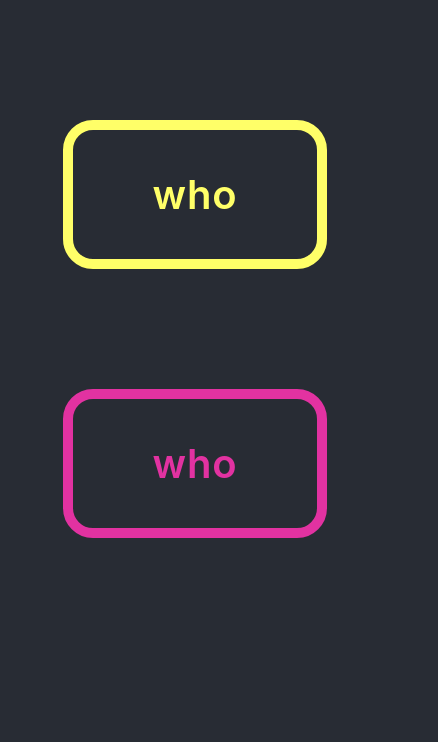
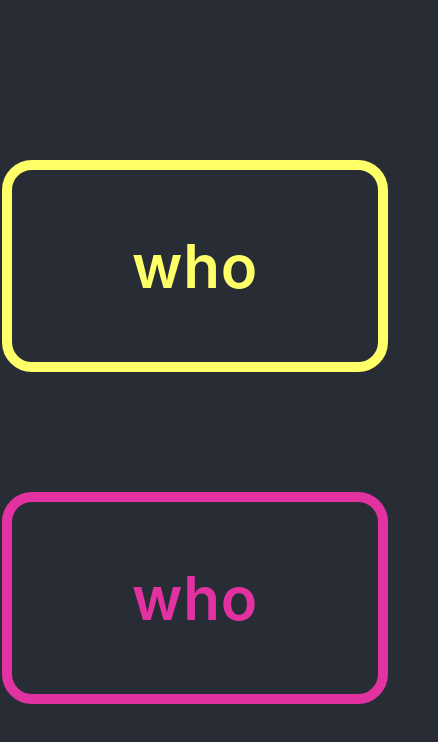
Before and after one commit to zyhou/poll-realtime-graphql, a React (Create React App) app in the folder client/: page / in a window 390 px wide. Shown: the top 742 px of the page, 438 px wide, since content can reach past the window. Built offline with nearby package versions, Linux system fonts and the light colour scheme; the HTML template or start-up script is replaced by a standard one.

Commit message:
Improve mobile design

```diff
--- a/client/src/Poll.css
+++ b/client/src/Poll.css
@@ -4,6 +4,7 @@
     align-items: center;
     justify-content: center;
     margin: 50px;
+    height: 100vh;
 }
 
 label {
@@ -12,7 +13,7 @@ label {
 
 input + div {
     cursor: pointer;
-    font-size: 40px;
+    font-size: 60px;
     font-weight: 600;
     padding: 1em 2em;
     letter-spacing: 0.05rem;
@@ -37,10 +38,12 @@ input[type='radio'] {
 
 .radio-left input:checked + div {
     background-color: #ffff68;
+    border-color: #ffff68;
     color: #282c34;
 }
 
 .radio-right input:checked + div {
     background-color: #e232a1;
+    border-color: #e232a1;
     color: #282c34;
 }
--- a/client/src/index.css
+++ b/client/src/index.css
@@ -1,6 +1,9 @@
+html, body {
+    margin: 0;
+    padding: 0;
+}
 
 body {
-    margin: 0;
     font-family: -apple-system, BlinkMacSystemFont, 'Segoe UI', 'Roboto',
         'Oxygen', 'Ubuntu', 'Cantarell', 'Fira Sans', 'Droid Sans',
         'Helvetica Neue', sans-serif;
```
